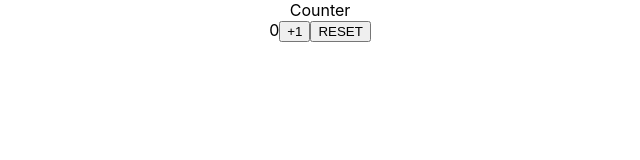
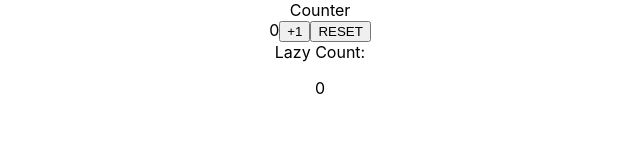
Before and after one commit to KiKiKi-KiKi/react-recoil-sandbox, a React (Create React App) app: page / in a window 1280 px wide. Shown: the top 160 px of the page, without its empty margins (320-960 px from the left). Built offline with nearby package versions, Linux system fonts and the light colour scheme.

Commit message:
:space_invader: Implement Lazy counter.

```diff
--- a/src/AsyncCounter/components/CounterApp.tsx
+++ b/src/AsyncCounter/components/CounterApp.tsx
@@ -1,6 +1,7 @@
 import { useCallback, VFC } from 'react';
 import { useRecoilState } from 'recoil';
 import { counterState } from '../recoil/atoms/counterState';
+import { LazyCounter } from './LazyCounter';
 
 const Counter: VFC = () => {
   const [{ count }, setState] = useRecoilState(counterState);
@@ -34,6 +35,7 @@ export const CounterApp: VFC = () => {
     <div className="counterApp">
       Counter
       <Counter />
+      <LazyCounter />
     </div>
   );
 };
--- /dev/null
+++ b/src/AsyncCounter/components/LazyCounter.tsx
@@ -0,0 +1,20 @@
+import { Suspense, VFC } from 'react';
+import { useRecoilValue } from 'recoil';
+import { lazyCounterState } from '../recoil/selectors/lazyCounterState';
+
+const LazyCount: VFC = () => {
+  const { count } = useRecoilValue(lazyCounterState);
+
+  return <p>{count}</p>;
+};
+
+export const LazyCounter: VFC = () => {
+  return (
+    <div>
+      Lazy Count:
+      <Suspense fallback={<p>loading...</p>}>
+        <LazyCount />
+      </Suspense>
+    </div>
+  );
+};
```
